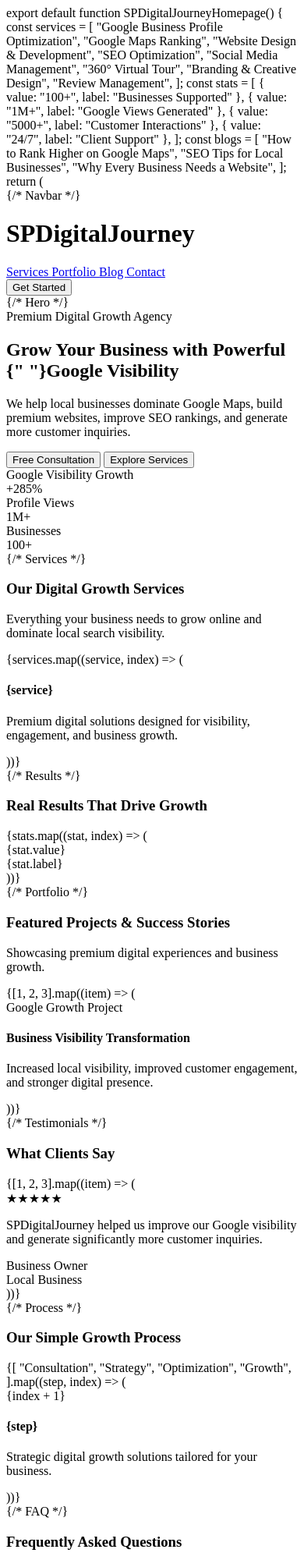
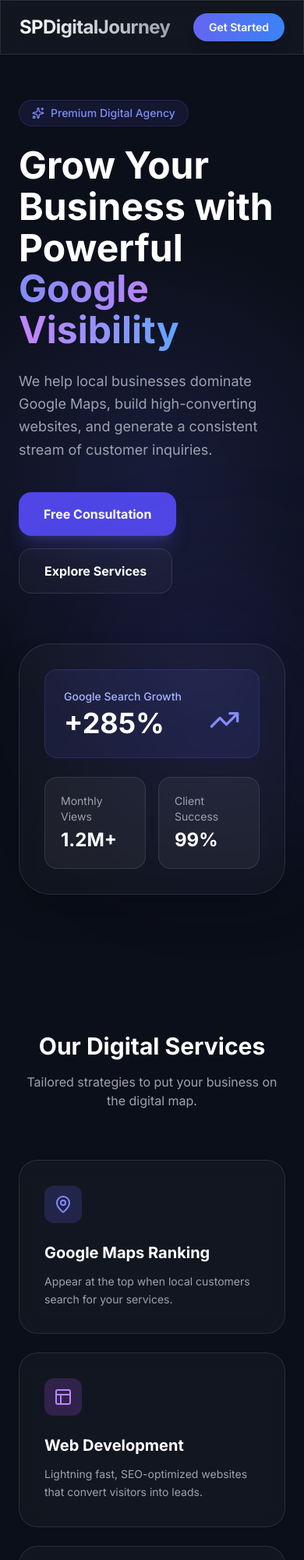
Before and after one commit to Spano360photo/sp-digital, a plain HTML site: page index.html in a window 390 px wide. Shown: the top 2000 px of the page at 78% size. Drawn offline with nearby package versions, Linux system fonts and the light colour scheme.

Commit message:
Update index.html

```diff
--- a/index.html
+++ b/index.html
@@ -1,363 +1,170 @@
-export default function SPDigitalJourneyHomepage() {
-  const services = [
-    "Google Business Profile Optimization",
-    "Google Maps Ranking",
-    "Website Design & Development",
-    "SEO Optimization",
-    "Social Media Management",
-    "360° Virtual Tour",
-    "Branding & Creative Design",
-    "Review Management",
-  ];
+<!DOCTYPE html>
+<html lang="en">
+<head>
+    <meta charset="UTF-8">
+    <meta name="viewport" content="width=device-width, initial-scale=1.0">
+    <title>SPDigitalJourney | Premium Digital Growth Agency</title>
+    <!-- Tailwind CSS CDN -->
+    <script src="https://cdn.tailwindcss.com"></script>
+    <!-- Google Fonts -->
+    <link href="https://fonts.googleapis.com/css2?family=Inter:wght@300;400;500;600;700&display=swap" rel="stylesheet">
+    <!-- Lucide Icons -->
+    <script src="https://unpkg.com/lucide@latest"></script>
+    <style>
+        body { font-family: 'Inter', sans-serif; scroll-behavior: smooth; }
+        .glass { background: rgba(255, 255, 255, 0.03); backdrop-filter: blur(12px); border: 1px solid rgba(255, 255, 255, 0.1); }
+        .hero-gradient { background: radial-gradient(circle at 50% 50%, rgba(99, 102, 241, 0.15) 0%, rgba(11, 15, 25, 0) 50%); }
+    </style>
+</head>
+<body class="bg-[#0B0F19] text-white overflow-x-hidden">
 
-  const stats = [
-    { value: "100+", label: "Businesses Supported" },
-    { value: "1M+", label: "Google Views Generated" },
-    { value: "5000+", label: "Customer Interactions" },
-    { value: "24/7", label: "Client Support" },
-  ];
-
-  const blogs = [
-    "How to Rank Higher on Google Maps",
-    "SEO Tips for Local Businesses",
-    "Why Every Business Needs a Website",
-  ];
-
-  return (
-    <div className="min-h-screen bg-[#0B0F19] text-white font-sans">
-      {/* Navbar */}
-      <header className="sticky top-0 z-50 backdrop-blur-xl bg-black/20 border-b border-white/10">
-        <div className="max-w-7xl mx-auto px-6 py-4 flex items-center justify-between">
-          <h1 className="text-2xl font-bold tracking-wide">
+    <!-- Navbar -->
+    <header class="fixed top-0 w-full z-50 glass border-b border-white/10">
+        <div class="max-w-7xl mx-auto px-6 py-4 flex items-center justify-between">
+            <h1 class="text-2xl font-bold tracking-tight bg-gradient-to-r from-white to-gray-400 bg-clip-text text-transparent">
                 SPDigitalJourney
             </h1>
 
-          <nav className="hidden md:flex gap-8 text-sm text-gray-300">
-            <a href="#services" className="hover:text-white transition">
-              Services
-            </a>
-            <a href="#portfolio" className="hover:text-white transition">
-              Portfolio
-            </a>
-            <a href="#blog" className="hover:text-white transition">
-              Blog
-            </a>
-            <a href="#contact" className="hover:text-white transition">
-              Contact
-            </a>
+            <nav class="hidden md:flex gap-8 text-sm font-medium text-gray-400">
+                <a href="#services" class="hover:text-white transition">Services</a>
+                <a href="#portfolio" class="hover:text-white transition">Portfolio</a>
+                <a href="#blog" class="hover:text-white transition">Blog</a>
+                <a href="#contact" class="hover:text-white transition">Contact</a>
             </nav>
 
-          <button className="bg-gradient-to-r from-purple-500 to-blue-500 px-5 py-2 rounded-full text-sm font-medium shadow-lg hover:scale-105 transition">
+            <button class="bg-gradient-to-r from-indigo-500 to-blue-500 px-5 py-2 rounded-full text-sm font-semibold shadow-lg hover:shadow-indigo-500/20 hover:scale-105 transition active:scale-95">
                 Get Started
             </button>
         </div>
     </header>
 
-      {/* Hero */}
-      <section className="relative overflow-hidden">
-        <div className="absolute inset-0 bg-gradient-to-br from-purple-600/20 to-blue-600/10 blur-3xl" />
-
-        <div className="relative max-w-7xl mx-auto px-6 py-28 grid lg:grid-cols-2 gap-16 items-center">
+    <!-- Hero Section -->
+    <section class="relative pt-32 pb-20 lg:pt-48 lg:pb-32 hero-gradient">
+        <div class="max-w-7xl mx-auto px-6 grid lg:grid-cols-2 gap-16 items-center">
             <div>
-            <div className="inline-flex items-center gap-2 bg-white/5 border border-white/10 rounded-full px-4 py-2 text-sm text-gray-300 mb-6">
-              Premium Digital Growth Agency
+                <div class="inline-flex items-center gap-2 bg-indigo-500/10 border border-indigo-500/20 rounded-full px-4 py-1.5 text-sm font-medium text-indigo-400 mb-6">
+                    <i data-lucide="sparkles" class="w-4 h-4"></i> Premium Digital Agency
                 </div>
 
-            <h2 className="text-5xl md:text-7xl font-bold leading-tight mb-6">
+                <h2 class="text-5xl md:text-7xl font-extrabold leading-[1.1] mb-6">
                     Grow Your Business with Powerful
-              <span className="bg-gradient-to-r from-purple-400 to-blue-400 bg-clip-text text-transparent">
-                {" "}Google Visibility
+                    <span class="bg-gradient-to-r from-indigo-400 via-purple-400 to-blue-400 bg-clip-text text-transparent">
+                        Google Visibility
                     </span>
                 </h2>
 
-            <p className="text-lg text-gray-400 leading-relaxed max-w-xl mb-10">
-              We help local businesses dominate Google Maps, build premium
-              websites, improve SEO rankings, and generate more customer
-              inquiries.
+                <p class="text-lg text-gray-400 leading-relaxed max-w-xl mb-10">
+                    We help local businesses dominate Google Maps, build high-converting websites, and generate a consistent stream of customer inquiries.
                 </p>
 
-            <div className="flex flex-wrap gap-4">
-              <button className="bg-gradient-to-r from-purple-500 to-blue-500 px-7 py-4 rounded-2xl font-medium shadow-xl hover:scale-105 transition">
+                <div class="flex flex-wrap gap-4">
+                    <button class="bg-indigo-600 hover:bg-indigo-500 px-8 py-4 rounded-2xl font-bold shadow-xl shadow-indigo-500/20 transition-all hover:-translate-y-1">
                         Free Consultation
                     </button>
-
-              <button className="border border-white/20 px-7 py-4 rounded-2xl text-gray-300 hover:bg-white/5 transition">
+                    <button class="glass px-8 py-4 rounded-2xl font-bold hover:bg-white/5 transition">
                         Explore Services
                     </button>
                 </div>
             </div>
 
-          <div className="relative">
-            <div className="bg-white/5 backdrop-blur-xl border border-white/10 rounded-[32px] p-8 shadow-2xl">
-              <div className="space-y-6">
-                <div className="bg-gradient-to-r from-purple-500/20 to-blue-500/20 rounded-2xl p-6 border border-white/10">
-                  <div className="text-sm text-gray-400 mb-2">
-                    Google Visibility Growth
+            <!-- Hero Stats Card -->
+            <div class="relative">
+                <div class="glass rounded-[40px] p-8 shadow-2xl relative z-10">
+                    <div class="space-y-6">
+                        <div class="bg-indigo-500/10 rounded-2xl p-6 border border-indigo-500/20">
+                            <div class="flex justify-between items-end">
+                                <div>
+                                    <p class="text-sm text-indigo-300 font-medium mb-1">Google Search Growth</p>
+                                    <p class="text-4xl font-bold">+285%</p>
                                 </div>
-                  <div className="text-4xl font-bold">+285%</div>
+                                <i data-lucide="trending-up" class="w-10 h-10 text-indigo-400 mb-1"></i>
                             </div>
-
-                <div className="grid grid-cols-2 gap-4">
-                  <div className="bg-white/5 rounded-2xl p-5 border border-white/10">
-                    <div className="text-gray-400 text-sm">Profile Views</div>
-                    <div className="text-3xl font-bold mt-2">1M+</div>
                         </div>
-
-                  <div className="bg-white/5 rounded-2xl p-5 border border-white/10">
-                    <div className="text-gray-400 text-sm">Businesses</div>
-                    <div className="text-3xl font-bold mt-2">100+</div>
+                        <div class="grid grid-cols-2 gap-4">
+                            <div class="bg-white/5 rounded-2xl p-5 border border-white/10">
+                                <p class="text-gray-400 text-sm">Monthly Views</p>
+                                <p class="text-2xl font-bold mt-1">1.2M+</p>
+                            </div>
+                            <div class="bg-white/5 rounded-2xl p-5 border border-white/10">
+                                <p class="text-gray-400 text-sm">Client Success</p>
+                                <p class="text-2xl font-bold mt-1">99%</p>
                             </div>
                         </div>
                     </div>
                 </div>
+                <!-- Decorative Blur -->
+                <div class="absolute -top-10 -right-10 w-64 h-64 bg-indigo-600/20 rounded-full blur-[100px]"></div>
             </div>
         </div>
     </section>
 
-      {/* Services */}
-      <section id="services" className="max-w-7xl mx-auto px-6 py-24">
-        <div className="text-center mb-16">
-          <h3 className="text-4xl font-bold mb-4">
-            Our Digital Growth Services
-          </h3>
-          <p className="text-gray-400 max-w-2xl mx-auto">
-            Everything your business needs to grow online and dominate local
-            search visibility.
-          </p>
+    <!-- Services Grid -->
+    <section id="services" class="max-w-7xl mx-auto px-6 py-24">
+        <div class="text-center mb-16">
+            <h3 class="text-3xl md:text-5xl font-bold mb-4">Our Digital Services</h3>
+            <p class="text-gray-400 max-w-2xl mx-auto">Tailored strategies to put your business on the digital map.</p>
         </div>
 
-        <div className="grid md:grid-cols-2 lg:grid-cols-4 gap-6">
-          {services.map((service, index) => (
-            <div
-              key={index}
-              className="bg-white/5 border border-white/10 rounded-3xl p-6 hover:-translate-y-2 transition duration-300"
-            >
-              <div className="w-14 h-14 rounded-2xl bg-gradient-to-r from-purple-500 to-blue-500 mb-6" />
-
-              <h4 className="text-xl font-semibold mb-3">{service}</h4>
-
-              <p className="text-gray-400 text-sm leading-relaxed">
-                Premium digital solutions designed for visibility, engagement,
-                and business growth.
-              </p>
+        <div class="grid md:grid-cols-2 lg:grid-cols-4 gap-6">
+            <!-- Service Card Template -->
+            <div class="glass p-8 rounded-3xl hover:bg-white/5 transition-all group">
+                <div class="w-12 h-12 rounded-xl bg-indigo-500/20 flex items-center justify-center text-indigo-400 mb-6 group-hover:scale-110 transition">
+                    <i data-lucide="map-pin"></i>
                 </div>
-          ))}
+                <h4 class="text-xl font-bold mb-3">Google Maps Ranking</h4>
+                <p class="text-gray-400 text-sm leading-relaxed">Appear at the top when local customers search for your services.</p>
             </div>
-      </section>
-
-      {/* Results */}
-      <section className="py-24 bg-white/5 border-y border-white/10">
-        <div className="max-w-7xl mx-auto px-6">
-          <div className="text-center mb-14">
-            <h3 className="text-4xl font-bold mb-4">
-              Real Results That Drive Growth
-            </h3>
+            <!-- Repeat for other services -->
+            <div class="glass p-8 rounded-3xl hover:bg-white/5 transition-all group">
+                <div class="w-12 h-12 rounded-xl bg-purple-500/20 flex items-center justify-center text-purple-400 mb-6 group-hover:scale-110 transition">
+                    <i data-lucide="layout"></i>
                 </div>
-
-          <div className="grid md:grid-cols-4 gap-6">
-            {stats.map((stat, index) => (
-              <div
-                key={index}
-                className="bg-[#111827] border border-white/10 rounded-3xl p-8 text-center"
-              >
-                <div className="text-5xl font-bold bg-gradient-to-r from-purple-400 to-blue-400 bg-clip-text text-transparent mb-4">
-                  {stat.value}
+                <h4 class="text-xl font-bold mb-3">Web Development</h4>
+                <p class="text-gray-400 text-sm leading-relaxed">Lightning fast, SEO-optimized websites that convert visitors into leads.</p>
             </div>
-                <div className="text-gray-400">{stat.label}</div>
+            <div class="glass p-8 rounded-3xl hover:bg-white/5 transition-all group">
+                <div class="w-12 h-12 rounded-xl bg-blue-500/20 flex items-center justify-center text-blue-400 mb-6 group-hover:scale-110 transition">
+                    <i data-lucide="search"></i>
                 </div>
-            ))}
+                <h4 class="text-xl font-bold mb-3">SEO Optimization</h4>
+                <p class="text-gray-400 text-sm leading-relaxed">Strategic keyword targeting to boost your organic reach.</p>
+            </div>
+            <div class="glass p-8 rounded-3xl hover:bg-white/5 transition-all group">
+                <div class="w-12 h-12 rounded-xl bg-pink-500/20 flex items-center justify-center text-pink-400 mb-6 group-hover:scale-110 transition">
+                    <i data-lucide="camera"></i>
+                </div>
+                <h4 class="text-xl font-bold mb-3">360° Virtual Tour</h4>
+                <p class="text-gray-400 text-sm leading-relaxed">Give customers an immersive view of your business location.</p>
             </div>
         </div>
     </section>
 
-      {/* Portfolio */}
-      <section id="portfolio" className="max-w-7xl mx-auto px-6 py-24">
-        <div className="text-center mb-16">
-          <h3 className="text-4xl font-bold mb-4">
-            Featured Projects & Success Stories
-          </h3>
-          <p className="text-gray-400">
-            Showcasing premium digital experiences and business growth.
-          </p>
-        </div>
-
-        <div className="grid lg:grid-cols-3 gap-6">
-          {[1, 2, 3].map((item) => (
-            <div
-              key={item}
-              className="overflow-hidden rounded-[32px] bg-white/5 border border-white/10"
-            >
-              <div className="h-64 bg-gradient-to-br from-purple-500/30 to-blue-500/20" />
-
-              <div className="p-6">
-                <div className="text-sm text-purple-400 mb-2">
-                  Google Growth Project
-                </div>
-                <h4 className="text-2xl font-semibold mb-3">
-                  Business Visibility Transformation
-                </h4>
-                <p className="text-gray-400 text-sm leading-relaxed">
-                  Increased local visibility, improved customer engagement, and
-                  stronger digital presence.
-                </p>
+    <!-- Contact CTA -->
+    <section id="contact" class="py-24">
+        <div class="max-w-5xl mx-auto px-6">
+            <div class="bg-gradient-to-br from-indigo-600 to-blue-700 rounded-[40px] p-12 text-center relative overflow-hidden shadow-2xl shadow-indigo-500/20">
+                <div class="relative z-10">
+                    <h3 class="text-4xl md:text-6xl font-bold mb-6">Let’s Start Your Journey</h3>
+                    <p class="text-indigo-100 text-lg mb-10 max-w-xl mx-auto opacity-90">Ready to dominate your local market? Contact us today for a free digital audit.</p>
+                    <div class="flex flex-wrap justify-center gap-4">
+                        <a href="https://wa.me/yournumber" class="bg-white text-indigo-600 px-10 py-4 rounded-2xl font-bold hover:scale-105 transition flex items-center gap-2">
+                            <i data-lucide="message-circle" class="w-5 h-5"></i> WhatsApp Us
+                        </a>
                     </div>
                 </div>
-          ))}
-        </div>
-      </section>
-
-      {/* Testimonials */}
-      <section className="py-24 bg-white/5 border-y border-white/10">
-        <div className="max-w-6xl mx-auto px-6 text-center">
-          <h3 className="text-4xl font-bold mb-14">What Clients Say</h3>
-
-          <div className="grid md:grid-cols-3 gap-6">
-            {[1, 2, 3].map((item) => (
-              <div
-                key={item}
-                className="bg-[#111827] border border-white/10 rounded-3xl p-8 text-left"
-              >
-                <div className="text-yellow-400 mb-4">★★★★★</div>
-
-                <p className="text-gray-300 leading-relaxed mb-6">
-                  SPDigitalJourney helped us improve our Google visibility and
-                  generate significantly more customer inquiries.
-                </p>
-
-                <div>
-                  <div className="font-semibold">Business Owner</div>
-                  <div className="text-sm text-gray-400">Local Business</div>
-                </div>
-              </div>
-            ))}
+                <!-- Background Glow -->
+                <div class="absolute -bottom-20 -right-20 w-80 h-80 bg-white/10 rounded-full blur-[80px]"></div>
             </div>
         </div>
     </section>
 
-      {/* Process */}
-      <section className="max-w-7xl mx-auto px-6 py-24">
-        <div className="text-center mb-16">
-          <h3 className="text-4xl font-bold mb-4">
-            Our Simple Growth Process
-          </h3>
-        </div>
+    <footer class="py-12 border-t border-white/10 text-center text-gray-500">
+        <p>© 2026 SPDigitalJourney. Created with Precision.</p>
+    </footer>
 
-        <div className="grid md:grid-cols-4 gap-6">
-          {[
-            "Consultation",
-            "Strategy",
-            "Optimization",
-            "Growth",
-          ].map((step, index) => (
-            <div
-              key={index}
-              className="bg-white/5 border border-white/10 rounded-3xl p-8 text-center"
-            >
-              <div className="w-16 h-16 rounded-full bg-gradient-to-r from-purple-500 to-blue-500 flex items-center justify-center text-2xl font-bold mx-auto mb-6">
-                {index + 1}
-              </div>
-
-              <h4 className="text-2xl font-semibold mb-3">{step}</h4>
-
-              <p className="text-gray-400 text-sm leading-relaxed">
-                Strategic digital growth solutions tailored for your business.
-              </p>
-            </div>
-          ))}
-        </div>
-      </section>
-
-      {/* FAQ */}
-      <section className="py-24 bg-white/5 border-y border-white/10">
-        <div className="max-w-4xl mx-auto px-6">
-          <div className="text-center mb-16">
-            <h3 className="text-4xl font-bold mb-4">
-              Frequently Asked Questions
-            </h3>
-          </div>
-
-          <div className="space-y-6">
-            {[
-              "How long does Google ranking take?",
-              "Do you provide website development?",
-              "Can you manage our Google Business Profile?",
-              "Do you provide monthly reports?",
-            ].map((faq, index) => (
-              <div
-                key={index}
-                className="bg-[#111827] border border-white/10 rounded-2xl p-6"
-              >
-                <h4 className="text-lg font-semibold mb-3">{faq}</h4>
-                <p className="text-gray-400 text-sm leading-relaxed">
-                  We provide tailored digital growth solutions designed to help
-                  businesses improve online visibility and customer engagement.
-                </p>
-              </div>
-            ))}
-          </div>
-        </div>
-      </section>
-
-      {/* Blog */}
-      <section id="blog" className="max-w-7xl mx-auto px-6 py-24">
-        <div className="text-center mb-16">
-          <h3 className="text-4xl font-bold mb-4">
-            Latest Insights & Digital Tips
-          </h3>
-        </div>
-
-        <div className="grid lg:grid-cols-3 gap-6">
-          {blogs.map((blog, index) => (
-            <div
-              key={index}
-              className="overflow-hidden rounded-[32px] bg-white/5 border border-white/10"
-            >
-              <div className="h-56 bg-gradient-to-br from-blue-500/20 to-purple-500/20" />
-
-              <div className="p-6">
-                <div className="text-sm text-purple-400 mb-2">Digital Tips</div>
-                <h4 className="text-2xl font-semibold mb-4">{blog}</h4>
-
-                <button className="text-blue-400 hover:text-blue-300 transition">
-                  Read More →
-                </button>
-              </div>
-            </div>
-          ))}
-        </div>
-      </section>
-
-      {/* Contact */}
-      <section
-        id="contact"
-        className="py-24 bg-gradient-to-br from-purple-600/20 to-blue-600/10"
-      >
-        <div className="max-w-4xl mx-auto px-6 text-center">
-          <h3 className="text-5xl font-bold mb-6">
-            Let’s Grow Your Business
-          </h3>
-
-          <p className="text-gray-300 text-lg leading-relaxed mb-10 max-w-2xl mx-auto">
-            Ready to build a stronger digital presence and attract more
-            customers? Let’s create something powerful together.
-          </p>
-
-          <div className="flex flex-wrap justify-center gap-4">
-            <button className="bg-gradient-to-r from-purple-500 to-blue-500 px-8 py-4 rounded-2xl font-medium shadow-xl hover:scale-105 transition">
-              WhatsApp Us
-            </button>
-
-            <button className="border border-white/20 px-8 py-4 rounded-2xl hover:bg-white/5 transition">
-              Contact Now
-            </button>
-          </div>
-        </div>
-      </section>
-
-      {/* Footer */}
-      <footer className="border-t border-white/10 py-8 text-center text-gray-500 text-sm">
-        © 2026 SPDigitalJourney. All rights reserved.
-      </footer>
-    </div>
-  );
-}
+    <script>
+        // Initialize Lucide Icons
+        lucide.createIcons();
+    </script>
+</body>
+</html>
```
Lines whose indentation alone changed are shown as unchanged.
